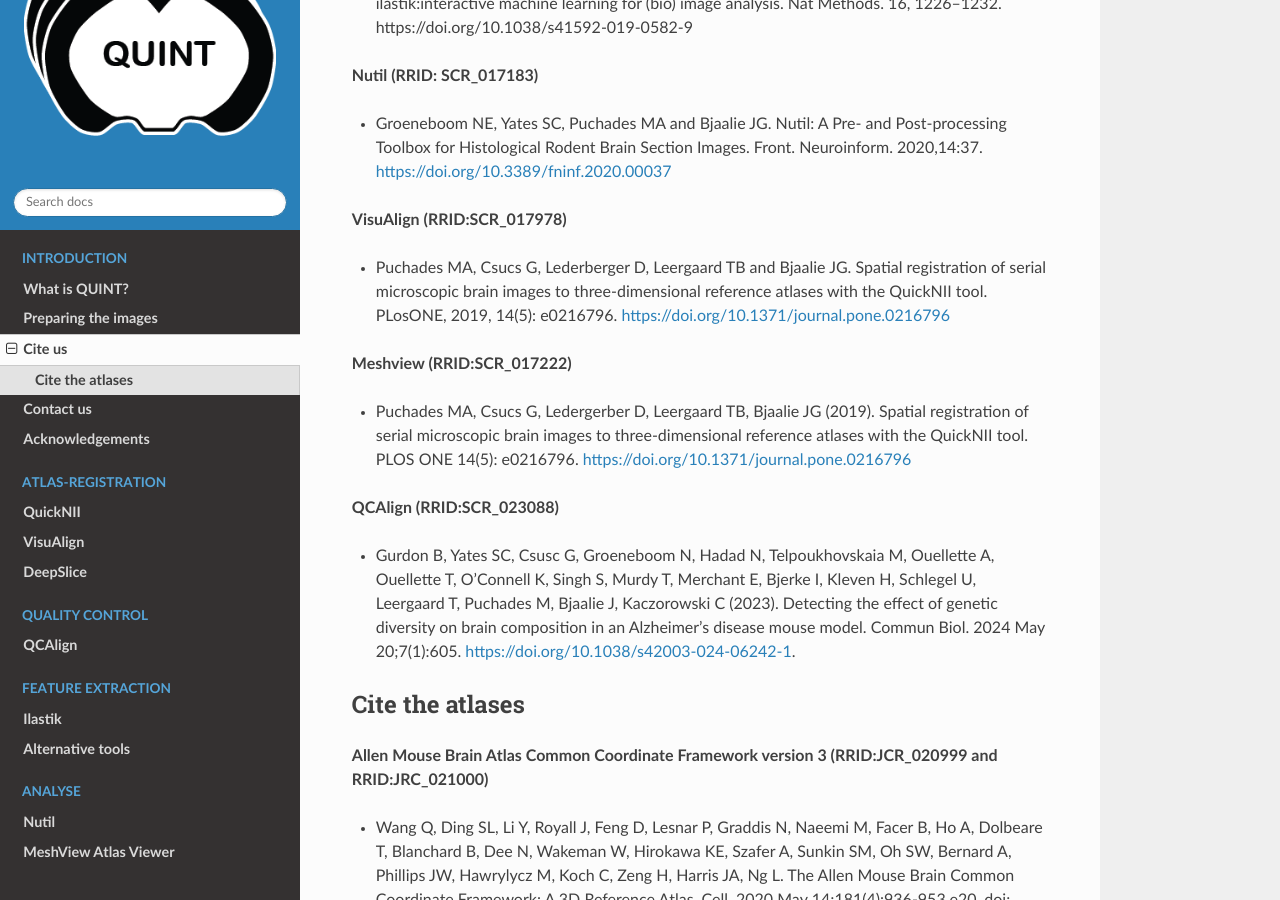
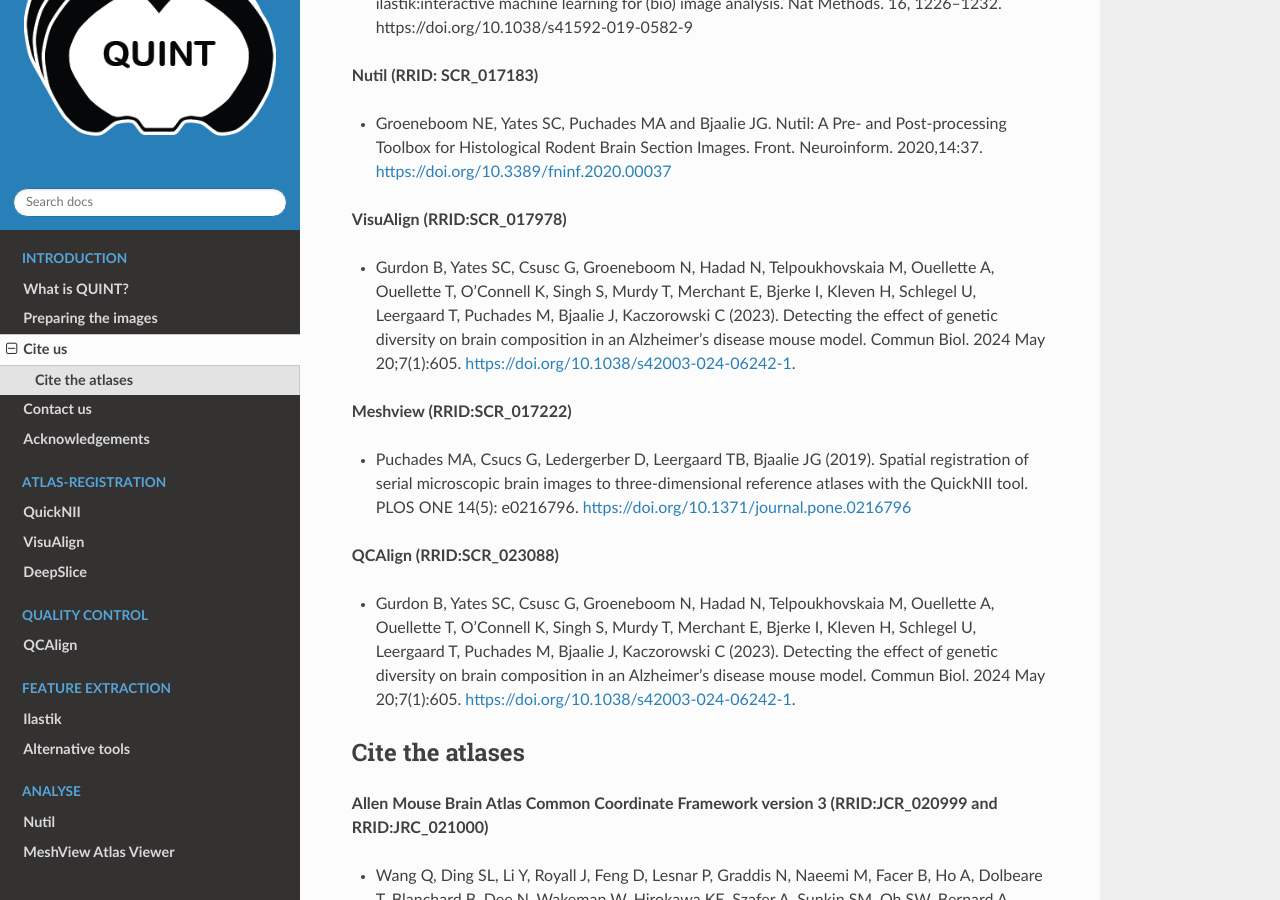
Before and after one commit to Neural-Systems-at-UIO/QUINT_workflow, a Sphinx documentation site: the page built from docs/Publications.rst, in a window 1280 px wide and 900 px high, scrolled down 720 px. Built offline with Sphinx 7.4.7 and the Read the Docs theme 3.1.0, drawn with Linux system fonts in a browser that asks for light colours.

Commit message:
Update VisuAlign publication

```diff
--- a/docs/Publications.rst
+++ b/docs/Publications.rst
@@ -23,7 +23,7 @@
 
 **VisuAlign (RRID:SCR_017978)**
 
-* Puchades MA, Csucs G, Lederberger D, Leergaard TB and Bjaalie JG. Spatial registration of serial microscopic brain images to three-dimensional reference atlases with the QuickNII tool. PLosONE, 2019, 14(5): e0216796. https://doi.org/10.1371/journal.pone.0216796
+* Gurdon B, Yates SC, Csusc G, Groeneboom N, Hadad N, Telpoukhovskaia M, Ouellette A, Ouellette T, O’Connell K, Singh S, Murdy T, Merchant E, Bjerke I, Kleven H, Schlegel U, Leergaard T, Puchades M, Bjaalie J, Kaczorowski C (2023). Detecting the effect of genetic diversity on brain composition in an Alzheimer’s disease mouse model. Commun Biol. 2024 May 20;7(1):605. https://doi.org/10.1038/s42003-024-06242-1.
 
 **Meshview (RRID:SCR_017222)**
 
```
